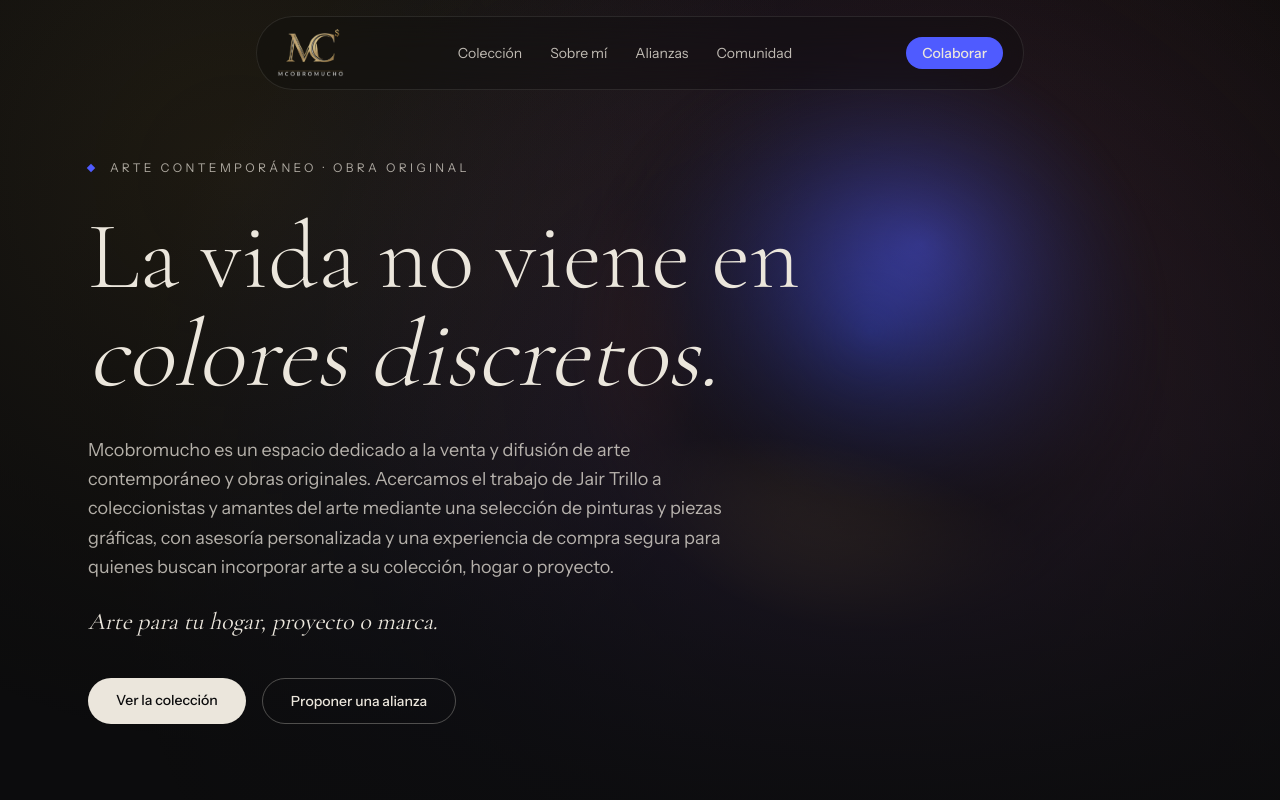
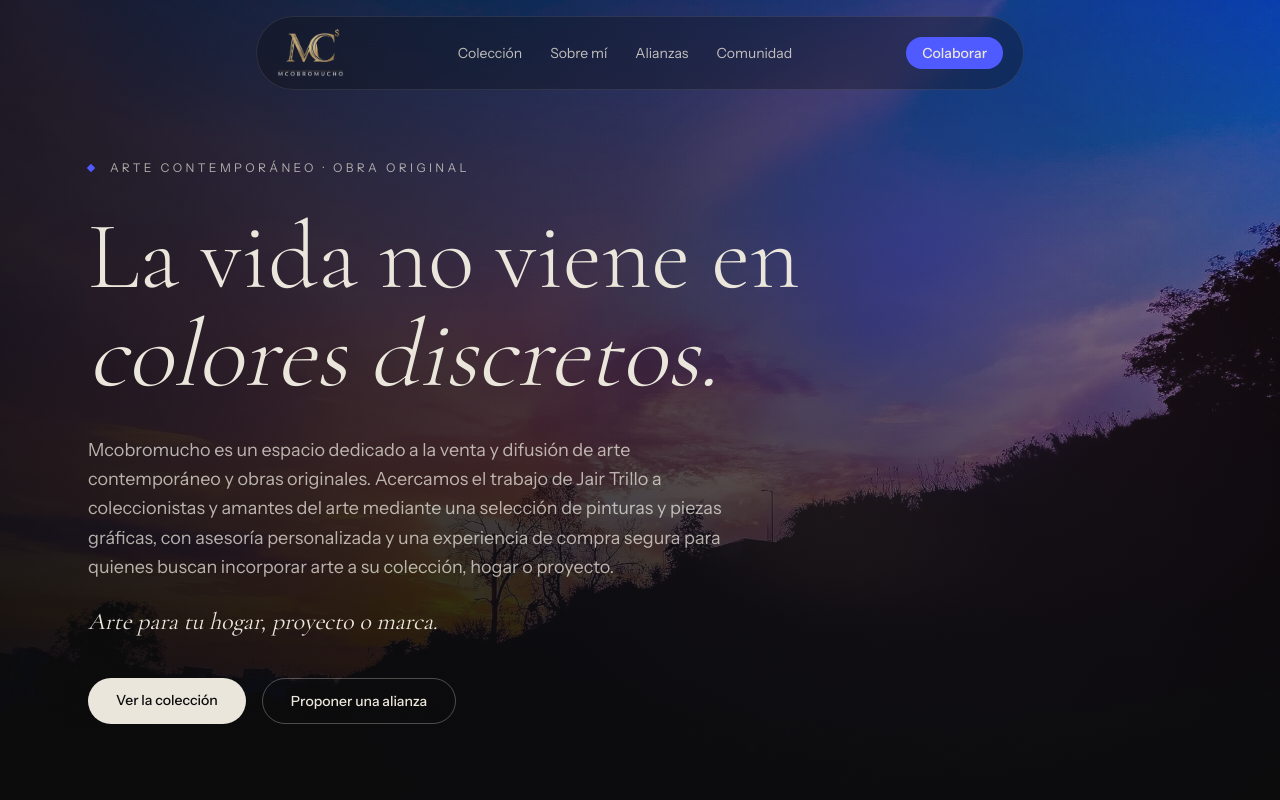
Before and after one commit to mcobromucho/PORTAFOLIO-ARTE, a Next.js app: page / in a window 1280 px wide. Shown: the top 800 px of the page. Built offline with nearby package versions, Linux system fonts and the light colour scheme.

Commit message:
Update Hero.tsx

```diff
--- a/src/components/Hero.tsx
+++ b/src/components/Hero.tsx
@@ -1,14 +1,15 @@
 "use client";
 
 import { useRef } from "react";
+import Image from "next/image";
 import AmbientBg from "@/components/AmbientBg";
 
 // Capa de color "pintada": solo se revela bajo el cursor.
+// (Se quitó el color base #0c0c0d para que la foto se vea también bajo el foco.)
 const paint = `
   radial-gradient(38% 48% at 28% 42%, #ff5a36 0%, transparent 70%),
   radial-gradient(34% 44% at 72% 28%, #4f5bff 0%, transparent 70%),
-  radial-gradient(40% 40% at 58% 78%, #f2c14e 0%, transparent 70%),
-  #0c0c0d
+  radial-gradient(40% 40% at 58% 78%, #f2c14e 0%, transparent 70%)
 `;
 
 const proof = [
@@ -41,6 +42,17 @@ export default function Hero() {
       onPointerMove={handleMove}
       className="relative flex min-h-svh flex-col justify-end overflow-hidden"
     >
+      {/* Foto de fondo. Para cambiarla, cambia el src por otro archivo de /public */}
+      <Image
+        src="/image.png"
+        alt=""
+        aria-hidden="true"
+        fill
+        priority
+        sizes="100vw"
+        className="object-cover object-center"
+      />
+
       {/* Fondo animado de luz suave */}
       <AmbientBg />
 
@@ -50,7 +62,14 @@ export default function Hero() {
         className="spotlight-layer absolute inset-0"
         style={{ background: paint }}
       />
-      {/* Velo oscuro para que el texto siempre se lea bien */}
+
+      {/* Velo oscuro lateral: protege el texto, que va a la izquierda */}
+      <div
+        aria-hidden="true"
+        className="absolute inset-0 bg-gradient-to-r from-ink/80 via-ink/45 to-transparent"
+      />
+
+      {/* Velo oscuro inferior (el que ya tenías) */}
       <div
         aria-hidden="true"
         className="absolute inset-0 bg-gradient-to-t from-ink via-ink/40 to-ink/10"
```
